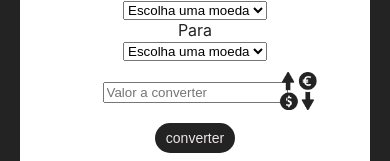
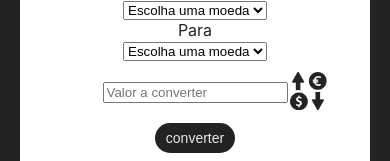
Before and after one commit to Melkson127/conversor_react, a React (Create React App) app: page / in a window 390 px wide. Shown: the part 203-364 px from the top of the page. Built offline with nearby package versions, Linux system fonts and the light colour scheme; no server answers.

Commit message:
arrumar botao

```diff
--- a/src/App.css
+++ b/src/App.css
@@ -30,7 +30,7 @@ body{
     cursor: pointer;
     border: none;
     background: none;
-    margin-left: 150px;
+    margin-left: 170px;
     margin-top: -10px;
 }
 .conversor button img{
@@ -58,6 +58,6 @@ body{
         width: 350px;
     }
     .conversor button{
-        margin-left: 170px;
+        margin-left: 180px;
     }
 }
```
